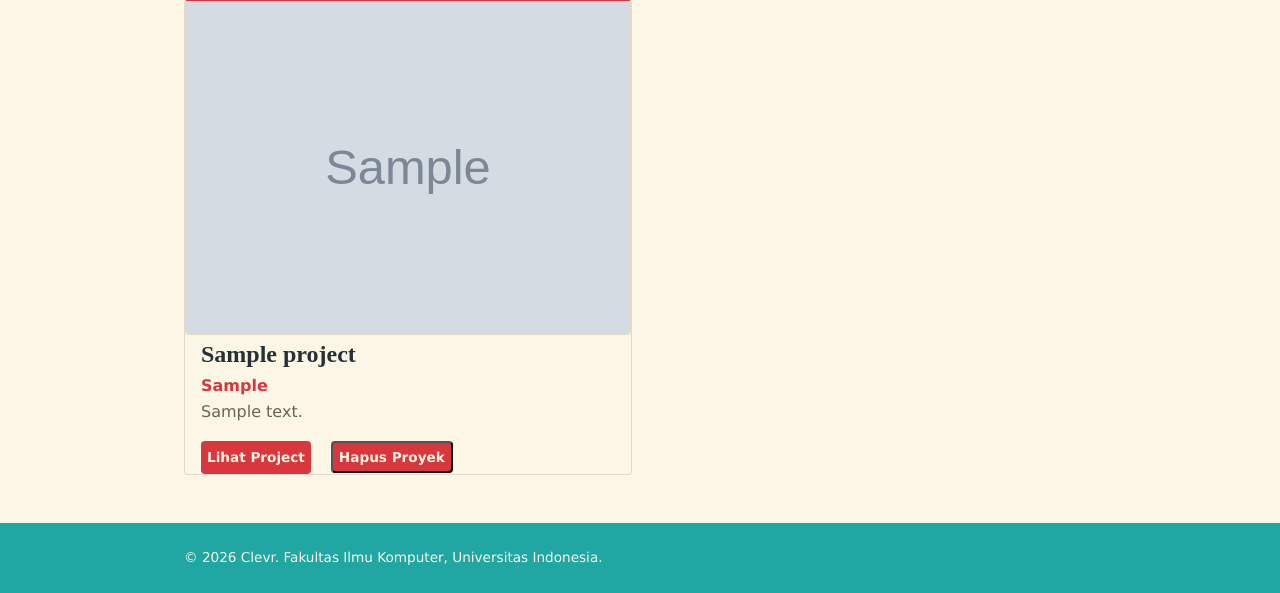
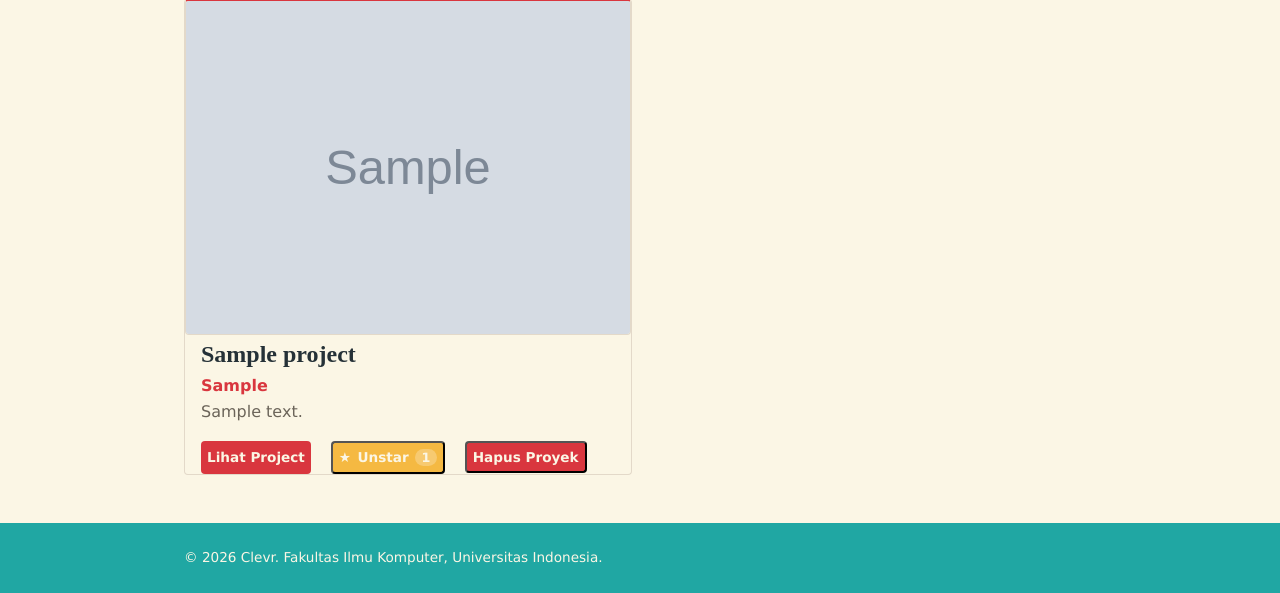
Before and after one commit to ClevraldoLimuel/myportofolio, a Django app: page /projects/ in a window 1280 px wide. Shown: the part 416-1009 px from the top of the page. Run offline with Django 5.2, Linux system fonts and the light colour scheme; a user stored in the database is signed in; tables that the repository leaves empty hold one stand-in row (values such as "Sample post"); grey boxes marked "Sample" are stand-in pictures; some web fonts are replaced.

Commit message:
feat:Menambahkan fitur star project
feat:Memberi batasan untuk akses perubahan data pada project

```diff
--- a/main/models.py
+++ b/main/models.py
@@ -1,5 +1,6 @@
 import uuid
 from django.db import models
+from django.contrib.auth.models import User
 
 class Experience(models.Model):
     EXPERIENCE_CHOICES = [
@@ -60,6 +61,8 @@ class Project(models.Model):
     tech_stack = models.CharField(max_length=255)
     project_url = models.URLField(blank=True)
     project_image_url = models.URLField(blank=True, max_length=500)
-
+    starred_by = models.ManyToManyField(
+        User, related_name="starred_projects", blank=True
+    )
     def __str__(self):
         return self.title
--- a/main/urls.py
+++ b/main/urls.py
@@ -1,6 +1,6 @@
 from django.urls import path
 
-from main.views import register, login_user, logout_user, show_main, show_experience, show_interest, get_interest_json, create_interest, delete_interest, edit_interest, show_education, create_project, show_project, get_projects_json, delete_project
+from main.views import register, login_user, logout_user, show_main, show_experience, show_interest, get_interest_json, create_interest, delete_interest, edit_interest, show_education, create_project, show_project, get_projects_json, delete_project, toggle_star
 
 app_name = "main"
 
@@ -20,5 +20,6 @@ urlpatterns = [
     path("projects/", show_project, name="show_project"),
     path("api/projects/", get_projects_json, name="get_projects_json"),
     path("projects/<uuid:project_id>/delete/",delete_project,name="delete_project"),
+    path("projects/<uuid:project_id>/star/",toggle_star,name="toggle_star",),
 
 ]
--- a/main/views.py
+++ b/main/views.py
@@ -4,6 +4,10 @@ from django.http import HttpResponse
 from django.shortcuts import get_object_or_404, redirect, render
 from django.contrib.auth import login, logout
 from django.contrib.auth.forms import AuthenticationForm, UserCreationForm
+from django.contrib.auth.decorators import login_required
+from django.core.exceptions import PermissionDenied
+import datetime
+
 
 from main.models import Experience, Interest, Education, Project
 from main.forms import ProjectForm, InterestForm
@@ -27,8 +31,11 @@ def login_user(request):
     form = AuthenticationForm(request, data=request.POST or None)
 
     if request.method == "POST" and form.is_valid():
-        login(request, form.get_user())
-        return redirect("main:show_main")
+        user = form.get_user()
+        login(request, user)
+        response = redirect("main:show_main")
+        response.set_cookie('last_login', datetime.datetime.now().strftime('%Y-%m-%d %H:%M:%S'))
+        return response
 
     context = {
         "name": "Clevraldo Limuel",
@@ -39,9 +46,12 @@ def login_user(request):
 
 def logout_user(request):
     logout(request)
-    return redirect("main:show_main")
+    response = redirect("main:show_main")
+    response.delete_cookie('last_login')
+    return response
 
 def show_main(request):
+    last_login = request.COOKIES.get('last_login', 'Belum ada sesi login / Cookie tidak ditemukan')
     context = {
         "name": "Clevraldo Limuel",
         "name_short": "Clevr",
@@ -50,6 +60,7 @@ def show_main(request):
         "bio": (
             "CS student at Universitas Indonesia. Aiming to be a better person. Currently learning much"
         ),
+        "last_login": last_login,
     }
     return render(request, "index.html", context)
 
@@ -169,7 +180,10 @@ def show_project(request):
     }
     return render(request, "project.html", context)
 
+@login_required(login_url="/login/")
 def create_project(request):
+    if not request.user.is_superuser:
+        raise PermissionDenied
     form = ProjectForm(request.POST or None)
 
     if request.method == "POST" and form.is_valid():
@@ -191,10 +205,13 @@ def get_projects_json(request):
     if title_query:
         projects = projects.filter(title__icontains=title_query)
 
-    projects_json = serializers.serialize("json", projects)
+    projects_json = serializers.serialize("json", projects, use_natural_foreign_keys=True)
     return HttpResponse(projects_json, content_type="application/json")
 
+@login_required(login_url="/login/")
 def delete_project(request, project_id):
+    if not request.user.is_superuser:
+        raise PermissionDenied
     project = get_object_or_404(Project, pk=project_id)
 
     if request.method == "POST":
@@ -203,3 +220,17 @@ def delete_project(request, project_id):
         return redirect("main:show_project")
 
     return redirect("main:show_project")
+
+@login_required(login_url="/login/")
+def toggle_star(request, project_id):
+    project = get_object_or_404(Project, pk=project_id)
+
+    if request.method == "POST":
+        # Kalau akun ini sudah pernah memberi star, batalkan star-nya.
+        # Kalau belum, tambahkan star.
+        if request.user in project.starred_by.all():
+            project.starred_by.remove(request.user)
+        else:
+            project.starred_by.add(request.user)
+
+    return redirect("main:show_project")
--- a/static/css/index.css
+++ b/static/css/index.css
@@ -74,7 +74,7 @@
     gap: 30px;
 }
 
-.study-info h4 {
+.study-info dt {
     text-align: center;
     color: var(--accent-dark);
     font-weight: 600;
--- a/static/css/project.css
+++ b/static/css/project.css
@@ -311,6 +311,28 @@
     color: var(--accent-dark);
 }
 
+.star-form {
+    display: inline;
+}
+
+.button-star {
+    display: inline-flex;
+    align-items: center;
+    gap: 0.4rem;
+    background: var(--ink);
+}
+
+.button-star.is-starred {
+    background: var(--accent);
+}
+
+.star-count {
+    padding: 0.05rem 0.4rem;
+    border-radius: 999px;
+    background: rgba(255, 255, 255, 0.25);
+    font-size: 0.8rem;
+}
+
 @media (max-width: 600px) {
     .project-header {
         align-items: flex-start;
--- /dev/null
+++ b/templates/components/project_star.html
@@ -0,0 +1,10 @@
+<form method="post" action="{% url 'main:toggle_star' project.id %}" class="star-form">
+    {% csrf_token %}
+    <button type="submit"
+            class="button button-star{% if user in project.starred_by.all %} is-starred{% endif %}"
+            title="{% if project.starred_by.all %}Dibintangi oleh {{ project.starred_by.all|join:', ' }}{% else %}Jadilah yang pertama memberi star{% endif %}">
+        <span aria-hidden="true">★</span>
+        {% if user in project.starred_by.all %}Unstar{% else %}Star{% endif %}
+        <span class="star-count">{{ project.starred_by.count }}</span>
+    </button>
+</form>
--- a/templates/project.html
+++ b/templates/project.html
@@ -10,11 +10,13 @@
                 <p class="section-kicker">Karya yang saya bangun</p>
                 <div class="project-header">
                     <h1 class="text-main">Projects</h1>
+                    {% if user.is_superuser %}
                     <a href="{% url 'main:create_project' %}"
                        class="button project-add-button">
                         <span aria-hidden="true">+</span>
                         Tambah Proyek
                     </a>
+                    {% endif %}
                 </div>
                 <form method="get"
                       action="{% url 'main:show_project' %}"
@@ -43,7 +45,10 @@
                                     {% if project.project_url %}
                                         <a href="{{ project.project_url }}" class="button">Lihat Project</a>
                                     {% endif %}
+                                    {% include "components/project_star.html" with project=project %}
+                                    {% if user.is_superuser %}
                                     {% include "components/project_delete_modal.html" with project=project %}
+                                    {% endif %}
                                 </div>
                             </div>
                         </article>
```
Also changed, not shown: templates/index.html (+8 -4 lines), main/migrations/0005_project_starred_by.py (added).
